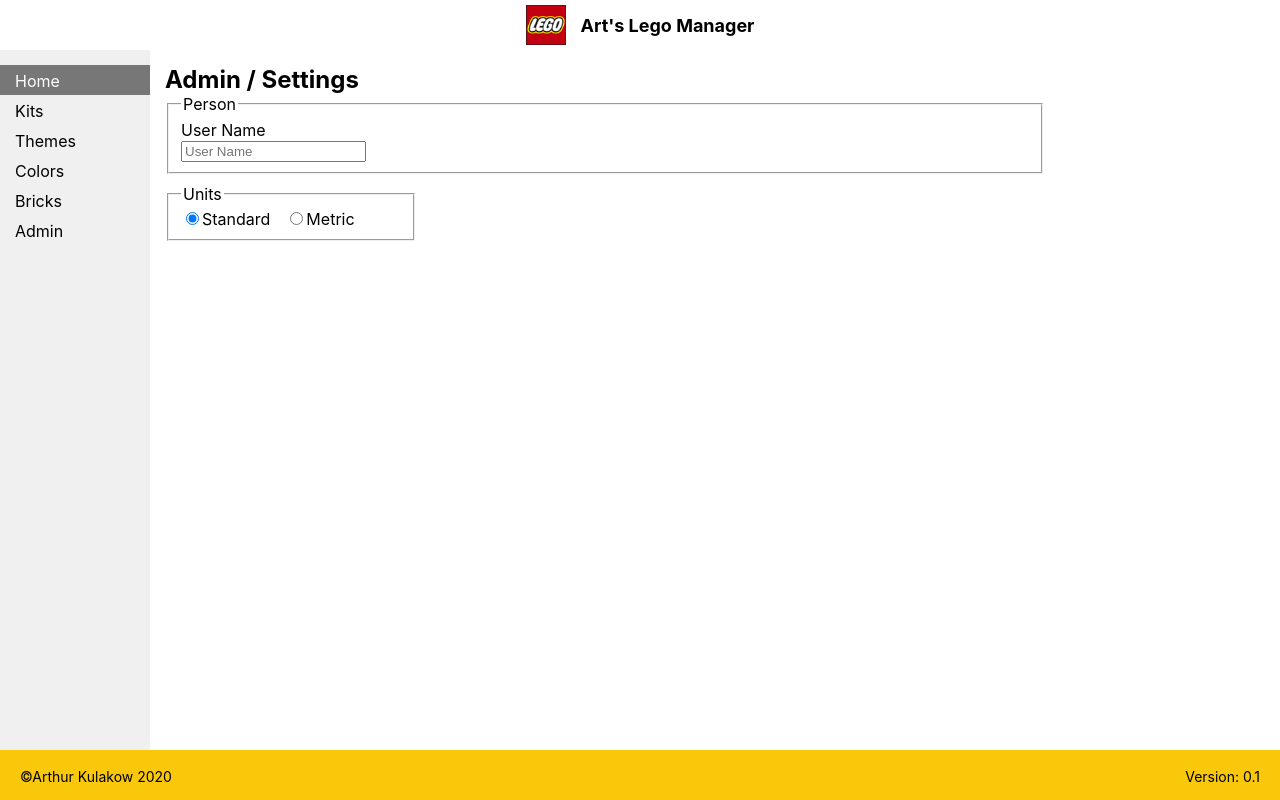
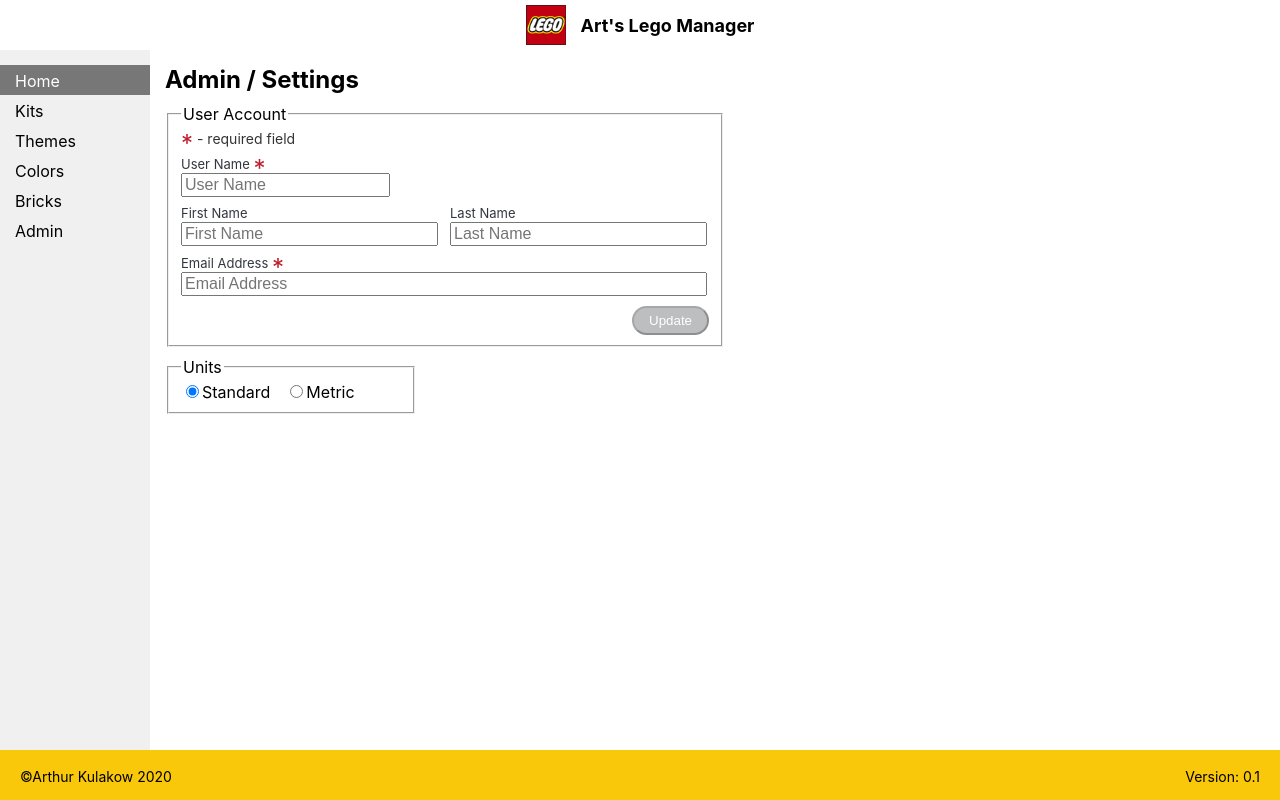
Before and after one commit to artkulakow/logoManger, a React (Create React App) app in the folder frontend/: page /admin in a window 1280 px wide. Built offline with nearby package versions, Linux system fonts and the light colour scheme.

Commit message:
1) Added more fields to user account 2) update the local stores

```diff
--- a/frontend/src/actions/actionTypes.js
+++ b/frontend/src/actions/actionTypes.js
@@ -24,4 +24,6 @@ export const GET_KITS_LOCATIONS_FAILURE = 'GET_KITS_LOCATIONS_FAILURE';
 export const ADMIN_UNITS = 'ADMIN_UNITS';
 export const ADMIN_USER_NAME = 'ADMIN_USER_NAME';
 export const ADMIN_FIRST_NAME = 'ADMIN_FIRST_NAME';
-export const ADMIN_LAST_NAME = 'ADMIN_USER_NAME';
+export const ADMIN_LAST_NAME = 'ADMIN_LAST_NAME';
+export const ADMIN_EMAIL_ADDRESS = 'ADMIN_EMAIL_ADDRESS';
+export const ADMIN_PASSWORD = 'ADMIN_PASSWORD';
--- a/frontend/src/actions/admin.js
+++ b/frontend/src/actions/admin.js
@@ -1,4 +1,7 @@
-import {ADMIN_UNITS, ADMIN_USER_NAME, ADMIN_FIRST_NAME, ADMIN_LAST_NAME} from './actionTypes.js'
+import {
+    ADMIN_UNITS, ADMIN_USER_NAME, ADMIN_FIRST_NAME, ADMIN_LAST_NAME,
+    ADMIN_EMAIL_ADDRESS, ADMIN_PASSWORD,
+} from './actionTypes.js'
 
 export const setUnits = (payload) => {
     return {
@@ -25,3 +28,15 @@ export const setLastName = (payload) => {
         payload
     }
 };
+export const setEmailAddress = (payload) => {
+    return {
+        type: ADMIN_EMAIL_ADDRESS,
+        payload
+    }
+};
+export const setPassword = (payload) => {
+    return {
+        type: ADMIN_PASSWORD,
+        payload
+    }
+};
--- a/frontend/src/components/MainBody/MainBody.jsx
+++ b/frontend/src/components/MainBody/MainBody.jsx
@@ -7,7 +7,7 @@ import {
     Link,
   } from "react-router-dom";
 
-  import {setUnits, setUserName, setFirstName, setLastName} from '../../actions/admin';
+  import {setUnits, setUserName, setFirstName, setLastName, setEmailAddress, setPassword} from '../../actions/admin';
 
 
 import Home from "../Pages/Home/Home";
@@ -70,7 +70,7 @@ class MainBody extends Component {
     }
 
     componentDidMount() {
-        const {setUnits, setUserName, setFirstName, setLastName} = this.props;
+        const {setUnits, setUserName, setFirstName, setLastName, setEmailAddress, setPassword} = this.props;
 
         const units = localStorage.getItem('units');
         if (units === null) {
@@ -80,17 +80,25 @@ class MainBody extends Component {
             setUnits(units)
         };
 
-        let name = localStorage.getItem('userName');
+        const name = localStorage.getItem('userName');
         if (name !== null) {
             setUserName(name);
         }
-        name = localStorage.getItem('firstName');
-        if (name !== null) {
-            setFirstName(name);
+        const firstName = localStorage.getItem('firstName');
+        if (firstName !== null) {
+            setFirstName(firstName);
         }
-        name = localStorage.getItem('lastName');
-        if (name !== null) {
-            setLastName(name);
+        const lastName = localStorage.getItem('lastName');
+        if (lastName !== null) {
+            setLastName(lastName);
+        }
+        const emailAddr = localStorage.getItem('emailAddress');
+        if (emailAddr !== null) {
+            setEmailAddress(emailAddr);
+        }
+        const password = localStorage.getItem('password');
+        if (password !== null) {
+            setPassword(password);
         }
     }
 
@@ -154,6 +162,8 @@ const mapDispatchToProps = dispatch => {
         setUserName: k => dispatch(setUserName(k)),
         setFirstName: k => dispatch(setFirstName(k)),
         setLastName: k => dispatch(setLastName(k)),
+        setEmailAddress: k => dispatch(setEmailAddress(k)),
+        setPassword: k => dispatch(setPassword(k)),
     }
 }
 
--- a/frontend/src/components/Pages/Admin/Admin.jsx
+++ b/frontend/src/components/Pages/Admin/Admin.jsx
@@ -1,19 +1,72 @@
-import React, { useState } from 'react';
+import React, { useState, useEffect, Fragment } from 'react';
 import {useSelector, useDispatch} from 'react-redux';
 
 import {setUnits} from '../../../actions/admin';
 
 import './Admin.scss';
 
+
 const Admin = (props) => {
+    const emailPattern = "^[A-Z0-9._%+-]+@[A-Z0-9.-]+.[A-Z]{2,4}$";
+
     const admin = useSelector(state => state.admin);
     const dispatch = useDispatch();
     const adminSetUnits = k => dispatch(setUnits(k));
 
-    const [adminUserName, setAdminUserName] = useState('');
+    const userName = admin.adminUserName;
+    const firstName = admin.adminFirstName;
+    const lastName = admin.adminLastName;
+    const emailAddress = admin.adminEmailAddress;
+
+    const [adminUserName, setAdminUserName] = useState(userName);
+    const [adminFirstName, setAdminFirstName] = useState(firstName);
+    const [adminLastName, setAdminLastName] = useState(lastName);
+    const [adminEmailAddress, setAdminEmailAddress] = useState(emailAddress);
+    const [disablePersonal, setDisablePersonal] = useState( userName === '' | emailAddress === '');
+
+    useEffect(() => {
+        if (userName) {
+            setAdminUserName(userName);
+        }
+
+        if (firstName) {
+            setAdminFirstName(firstName);
+        }
+
+        if (lastName) {
+            setAdminLastName(lastName);
+        }
+
+        if (emailAddress) {
+            setAdminEmailAddress(emailAddress)
+        }
+    }, [userName, firstName, lastName, emailAddress])
+
+    useEffect(() => {
+        setDisablePersonal( adminUserName === '' | adminEmailAddress === '');
+    }, [adminUserName, adminEmailAddress])
 
     const onChangeUserName = (e) => {
         setAdminUserName(e.target.value)
+    }
+
+    const onChangeFirstName = (e) => {
+        setAdminFirstName(e.target.value)
+    }
+
+    const onChangeLastName = (e) => {
+        setAdminLastName(e.target.value)
+    }
+
+    const onChangeEmailAddress = (e) => {
+        setAdminEmailAddress(e.target.value)
+    }
+
+    const onClickUpdatePersonal = () => {
+        localStorage.setItem('userName', adminUserName);
+        localStorage.setItem('firstName', adminFirstName);
+        localStorage.setItem('lastName', adminLastName);
+        localStorage.setItem('emailAddress', adminEmailAddress);
     }
 
     const onChangeUnits = (units) => {
@@ -26,6 +79,7 @@ const Admin = (props) => {
     const selectedUnitMetric = admin.adminUnits === 'metric' ? true : false;
 
     return (
+        <Fragment>
         <div className="admin">
             <div className="header">
                 <div className="label">
@@ -33,13 +87,46 @@ const Admin = (props) => {
                 </div>
 
                 <fieldset className="fieldSetPerson">
-                    <legend>Person</legend>
+                    <legend>User Account</legend>
+                    <div className="personalLineDiv">
+                        <div className="requiredMsg"><span className="requiredSymbol">*</span> - required field</div>
+                    </div>
                     <div className="personalLineDiv">
                         <div className="userNameDiv">
-                            <div className="fieldLabel">User Name</div>
+                            <div className="fieldLabel">User Name <span className="requiredSymbol">*</span></div>
                             <div className="field">
-                                <input type="text" value={adminUserName} onChange={onChangeUserName} placeholder="User Name" maxLength="20"></input>
+                                <input type="text" className="inputText" value={adminUserName} onChange={onChangeUserName} placeholder="User Name" maxLength="20"></input>
                             </div>
+                        </div>
+                    </div>
+
+                    <div className="personalLineDiv">
+                        <div className="fullNameDiv">
+                            <div className="firstNameDiv">
+                                <div className="fieldLabel">First Name</div>
+                                <div className="field">
+                                    <input type="text" className="inputText" value={adminFirstName} onChange={onChangeFirstName} placeholder="First Name" maxLength="40"></input>
+                                </div>
+                            </div>
+                            <div className="lastNameDiv">
+                                <div className="fieldLabel">Last Name</div>
+                                <div className="field">
+                                    <input type="text" className="inputText" value={adminLastName} onChange={onChangeLastName} placeholder="Last Name" maxLength="40"></input>
+                                </div>
+                            </div>
+                        </div>
+                    </div>
+                    <div className="personalLineDiv">
+                        <div className="emailAddrDiv">
+                            <div className="fieldLabel">Email Address <span className="requiredSymbol">*</span></div>
+                            <div className="field">
+                                <input type="email" pattern={emailPattern} className="inputText" value={adminEmailAddress} onChange={onChangeEmailAddress} placeholder="Email Address" maxLength="256"></input>
+                            </div>
+                        </div>
+                    </div>
+                    <div className="personalLineDiv">
+                        <div className="updateDiv">
+                            <button type="button" className="updateBtn" onClick={() => onClickUpdatePersonal()} disabled={disablePersonal}>Update</button>
                         </div>
                     </div>
                 </fieldset>
@@ -58,6 +145,7 @@ const Admin = (props) => {
                 </fieldset>
             </div>
         </div>
+        </Fragment>
     );
 }
 
--- a/frontend/src/components/Pages/Admin/Admin.scss
+++ b/frontend/src/components/Pages/Admin/Admin.scss
@@ -22,4 +22,77 @@
             margin-right: 15px;
         }
     }
+
+    .fieldSetPerson {
+        width: 60%;
+        margin-top: 10px;
+
+        .fieldLabel {
+            font-size: 13px;
+            line-height: 1;
+            font-weight: normal;
+            color: #32363f;
+            margin-bottom: 2px;
+        }
+
+        .field {
+            .inputText {
+                font-size: 16px;
+                outline: none;
+                width: calc(100% - 10px);
+            }
+        }
+
+        .personalLineDiv {
+            margin-bottom: 10px;
+
+            .requiredMsg {
+                font-size: 14px;
+                font-weight: normal;
+                color: #333;
+            }
+
+            .requiredSymbol {
+                font-size: 24px;
+                color: #be1e2d;
+                position: relative;
+                top: 8px;
+                line-height: .3;
+            }
+
+            &:last-child {
+                margin-bottom: 0;
+            }
+
+            .userNameDiv {
+                width: 40%;
+            }
+
+            .firstNameDiv {
+                display: inline-block;
+                width: calc(50% - 5px);
+                margin-right: 5px;
+            }
+
+            .lastNameDiv {
+                display: inline-block;
+                width: calc(50% - 5px);
+                margin-left: 5px;
+            }
+
+            .updateDiv {
+                .updateBtn {
+                    float: right;
+                    border-radius: 15px;
+                    padding: 5px 15px;
+                    background-color: #1d6fcc;
+                    color: #fff;
+
+                    &:disabled {
+                        background-color: #bcbec0;
+                    }
+                }
+            }
+        }
+    }
 }
--- a/frontend/src/reducers/adminReducer.js
+++ b/frontend/src/reducers/adminReducer.js
@@ -1,4 +1,7 @@
-import {ADMIN_UNITS, ADMIN_USER_NAME, ADMIN_FIRST_NAME, ADMIN_LAST_NAME} from '../actions/actionTypes';
+import {
+    ADMIN_UNITS, ADMIN_USER_NAME, ADMIN_FIRST_NAME, ADMIN_LAST_NAME,
+    ADMIN_EMAIL_ADDRESS, ADMIN_PASSWORD,
+} from '../actions/actionTypes';
 
 export default function admin(state = {}, action) {
     switch (action.type) {
@@ -22,6 +25,16 @@ export default function admin(state = {}, action) {
                 ...state,
                 adminLastName: action.payload,
             }
+        case ADMIN_EMAIL_ADDRESS:
+            return {
+                ...state,
+                adminEmailAddress: action.payload,
+            }
+        case ADMIN_PASSWORD:
+            return {
+                ...state,
+                adminPassword: action.payload,
+            }
         default:
             return state;
     }
--- a/frontend/src/store/store.js
+++ b/frontend/src/store/store.js
@@ -25,6 +25,8 @@ function configureStore(state = {
         adminUserName: '',
         adminFirstName: '',
         adminLastName: '',
+        adminEmailAddress: '',
+        adminPassword: '',
     }
 }) {
 
```
Also changed, not shown: 1 other file (tests, documents, lock files or other folders).
